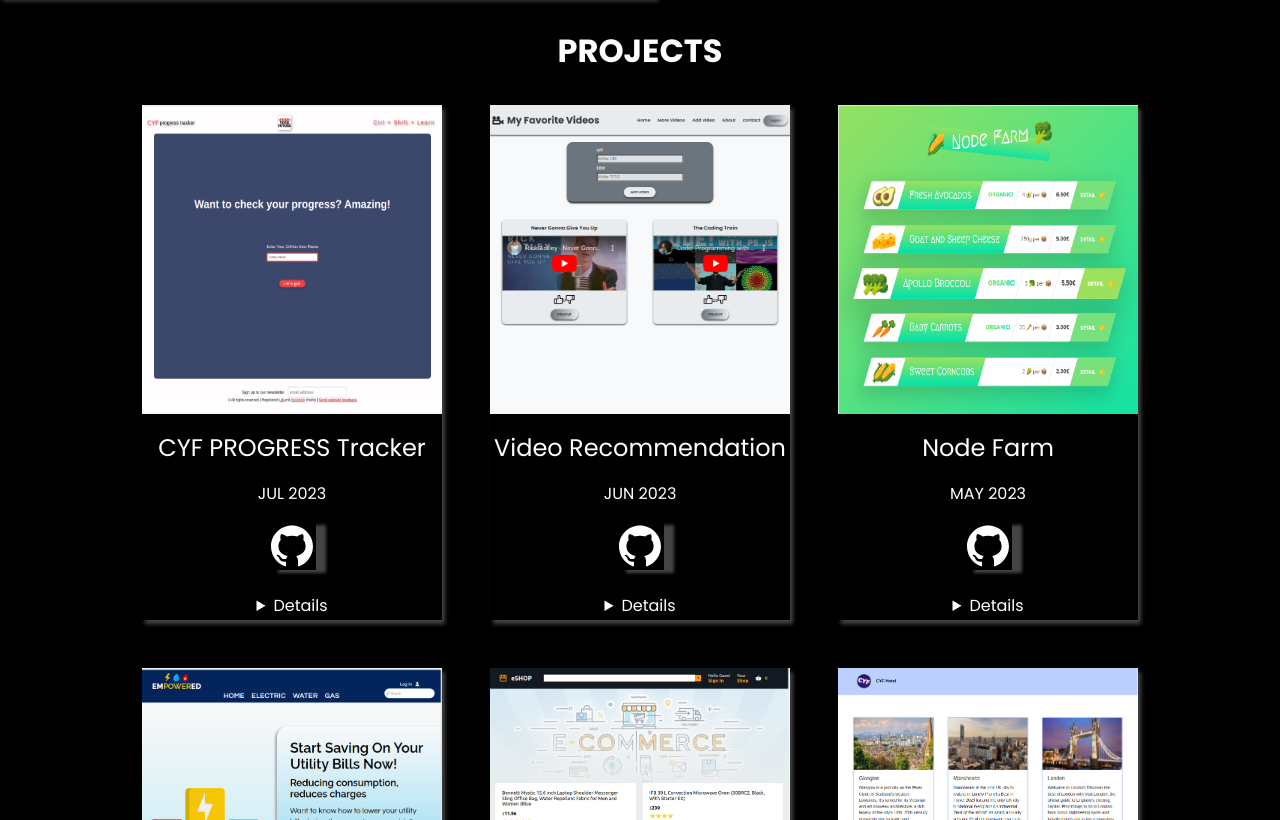
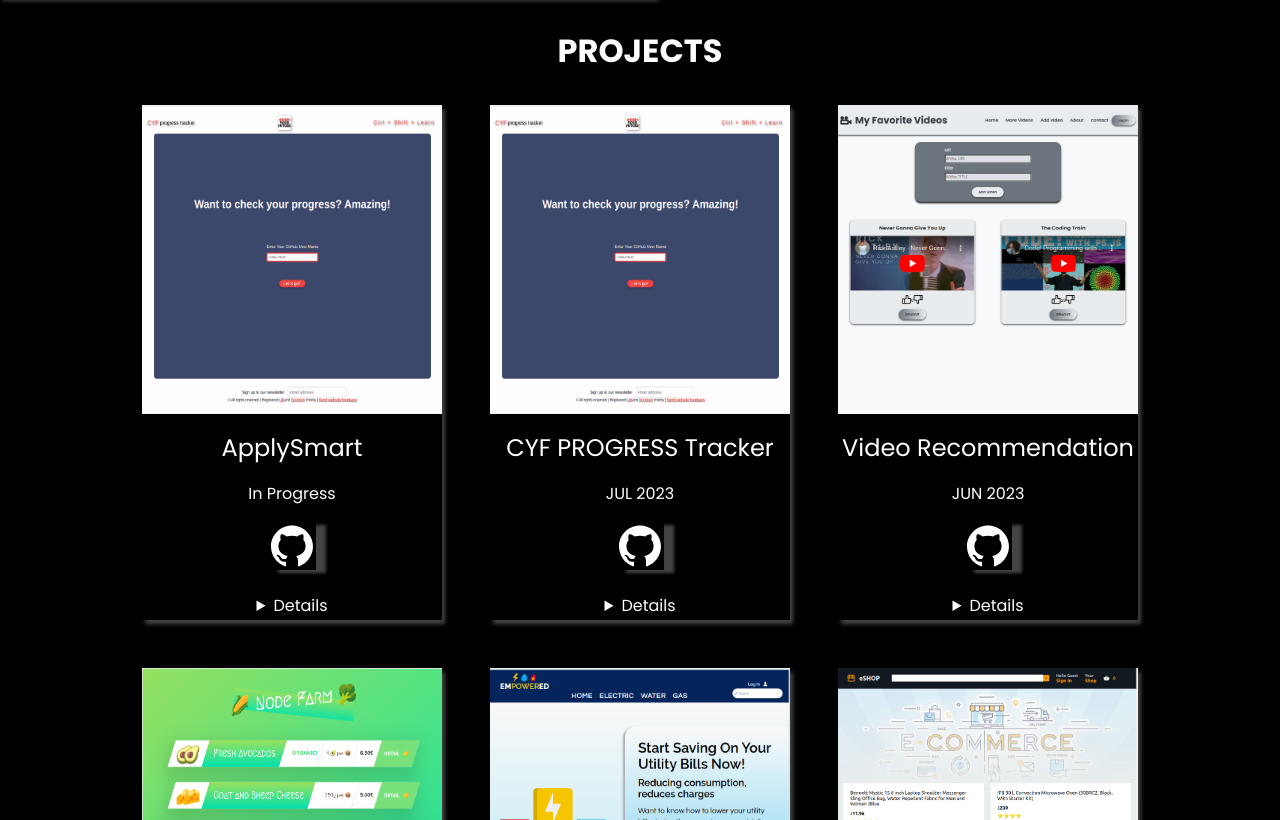
Before and after one commit to BoshraM/my-portfolio, a React (Create React App) app: page / in a window 1280 px wide. Shown: the part 630-1450 px from the top of the page. Built offline with nearby package versions, Linux system fonts and the light colour scheme.

Commit message:
add ApplySmart to projects

```diff
--- a/src/components/Projects.js
+++ b/src/components/Projects.js
@@ -3,7 +3,14 @@ import "./projects.css";
 import { Project } from "./Project";
 
 
-const projectsData = [
+const projectsData =
+    [{
+        img: require("../assests/cyf-progress-tracker.png"),
+        title: "ApplySmart",
+        liveLink: "https://applysmartc.onrender.com/",
+        githubLink: "https://github.com/Bahare09/ApplySmart",
+        date: "In Progress"
+    },
     {
         img: require("../assests/cyf-progress-tracker.png"),
         title: "CYF PROGRESS Tracker",
@@ -46,7 +53,7 @@ const projectsData = [
         githubLink: "https://github.com/BoshraM/cyf-hotel-react",
         date: "APR 2023"
     },
-];
+    ];
 export const Projects = () => {
     return (
         <div className="projects">
```
